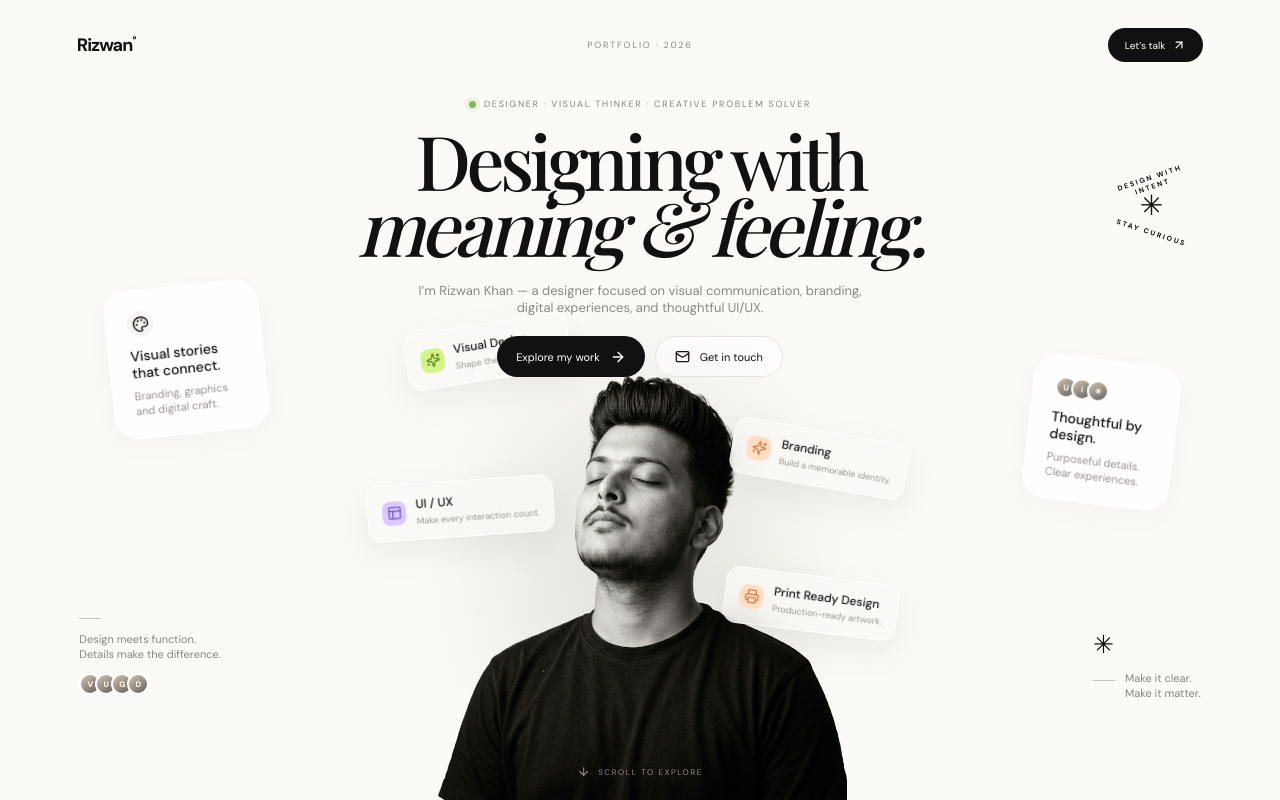
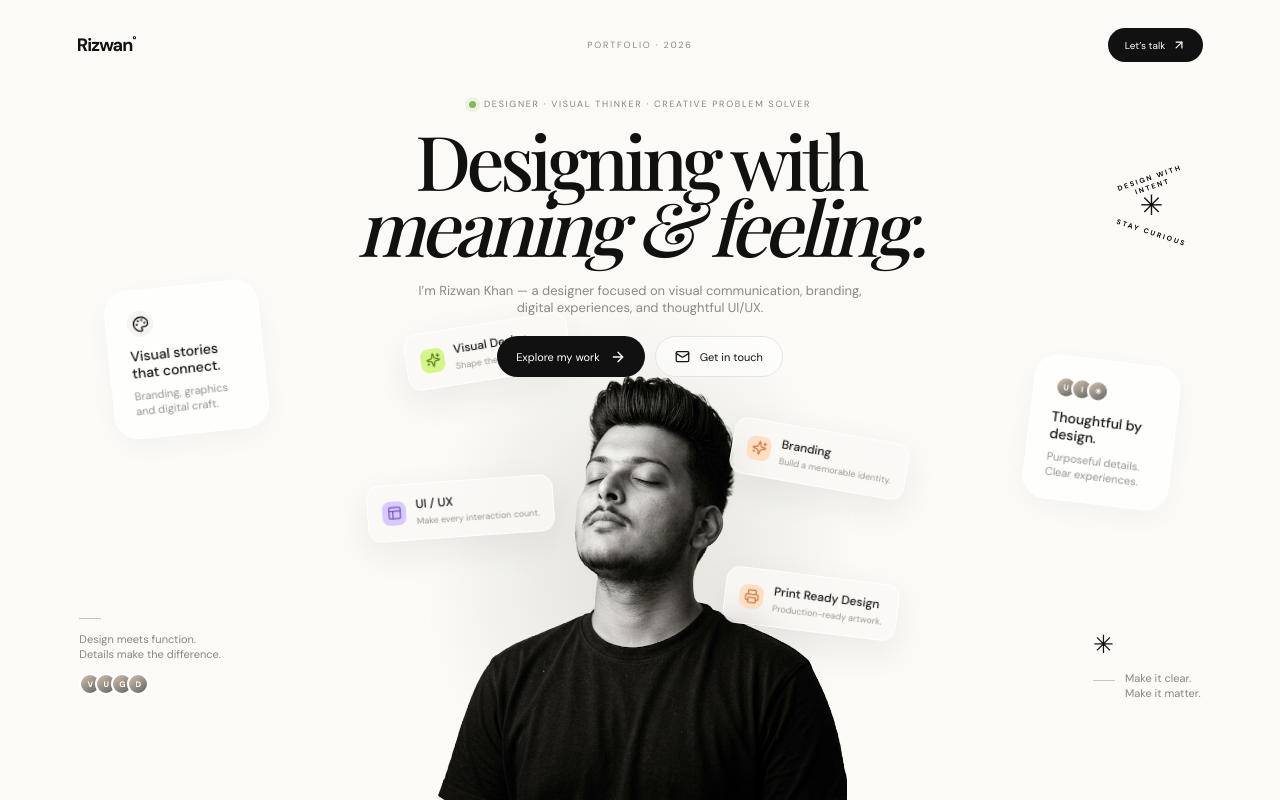
Before and after one commit to Rizzu01/port-folio, a Next.js app: page / in a window 1280 px wide. Built offline with nearby package versions, Linux system fonts and the light colour scheme; a web font is replaced by a local one.

Commit message:
Remove scroll cue for hero-only layout

```diff
--- a/app/page.tsx
+++ b/app/page.tsx
@@ -1,5 +1,5 @@
 "use client";
-import { ArrowDown, ArrowRight, ArrowUpRight, Mail, Palette, PanelsTopLeft, Printer, Sparkles } from "lucide-react";
+import { ArrowRight, ArrowUpRight, Mail, Palette, PanelsTopLeft, Printer, Sparkles } from "lucide-react";
 
 export default function Home() {
   return <main className="site-shell"><div className="page-frame portfolio-frame">
@@ -10,7 +10,7 @@ export default function Home() {
       <div className="float-card thought-card"><span className="mini-icon"><Palette size={17}/></span><strong>Visual stories<br/>that connect.</strong><p>Branding, graphics<br/>and digital craft.</p></div>
       <div className="float-card sync-card"><div className="avatar-stack"><span>U</span><span>I</span><span>✳</span></div><strong>Thoughtful by design.</strong><p>Purposeful details.<br/>Clear experiences.</p></div>
       <div className="portrait-stage"><div className="portrait-halo"/><div className="portrait-mask"><img src="/portrait.png" alt="Rizwan Khan portrait"/></div><div className="floating-panel panel-focus"><span className="panel-icon green"><CheckIcon/></span><div><strong>Visual Design</strong><small>Shape the story clearly.</small></div></div><div className="floating-panel panel-ideas"><span className="panel-icon purple"><PanelsTopLeft size={15}/></span><div><strong>UI / UX</strong><small>Make every interaction count.</small></div></div><div className="floating-panel panel-plan"><span className="panel-icon orange"><Sparkles size={15}/></span><div><strong>Branding</strong><small>Build a memorable identity.</small></div></div><div className="floating-panel panel-print"><span className="panel-icon orange"><Printer size={15}/></span><div><strong>Print Ready Design</strong><small>Production-ready artwork.</small></div></div></div>
-      <div className="trust-note"><span className="tiny-rule"/><p>Design meets function.<br/>Details make the difference.</p><div className="trust-avatars"><span>V</span><span>U</span><span>G</span><span>D</span></div></div><div className="clarity-note"><span className="clarity-star">✳</span><span className="tiny-rule"/><p>Make it clear.<br/>Make it matter.</p></div><a className="scroll-cue" href="#about"><ArrowDown size={13}/> SCROLL TO EXPLORE</a>
+      <div className="trust-note"><span className="tiny-rule"/><p>Design meets function.<br/>Details make the difference.</p><div className="trust-avatars"><span>V</span><span>U</span><span>G</span><span>D</span></div></div><div className="clarity-note"><span className="clarity-star">✳</span><span className="tiny-rule"/><p>Make it clear.<br/>Make it matter.</p></div>
     </section>
   </div>
 </main>;
```
